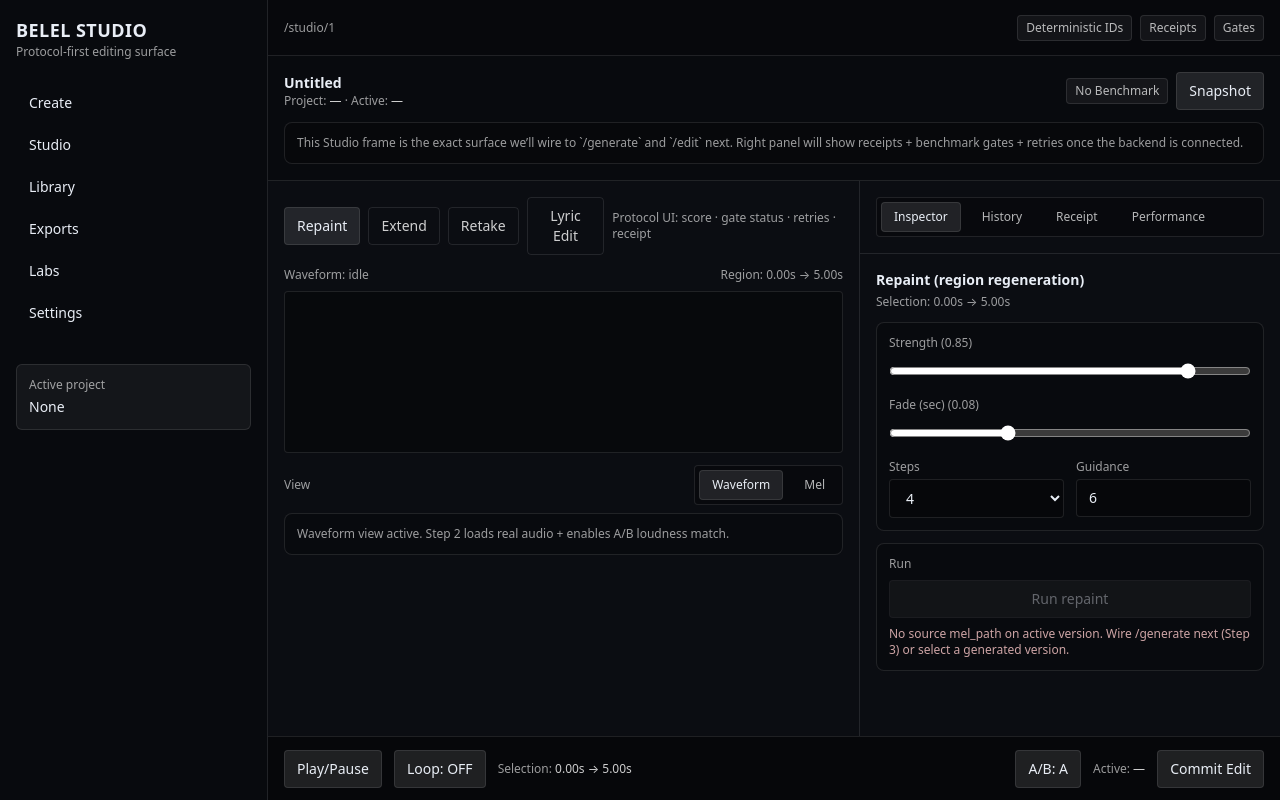
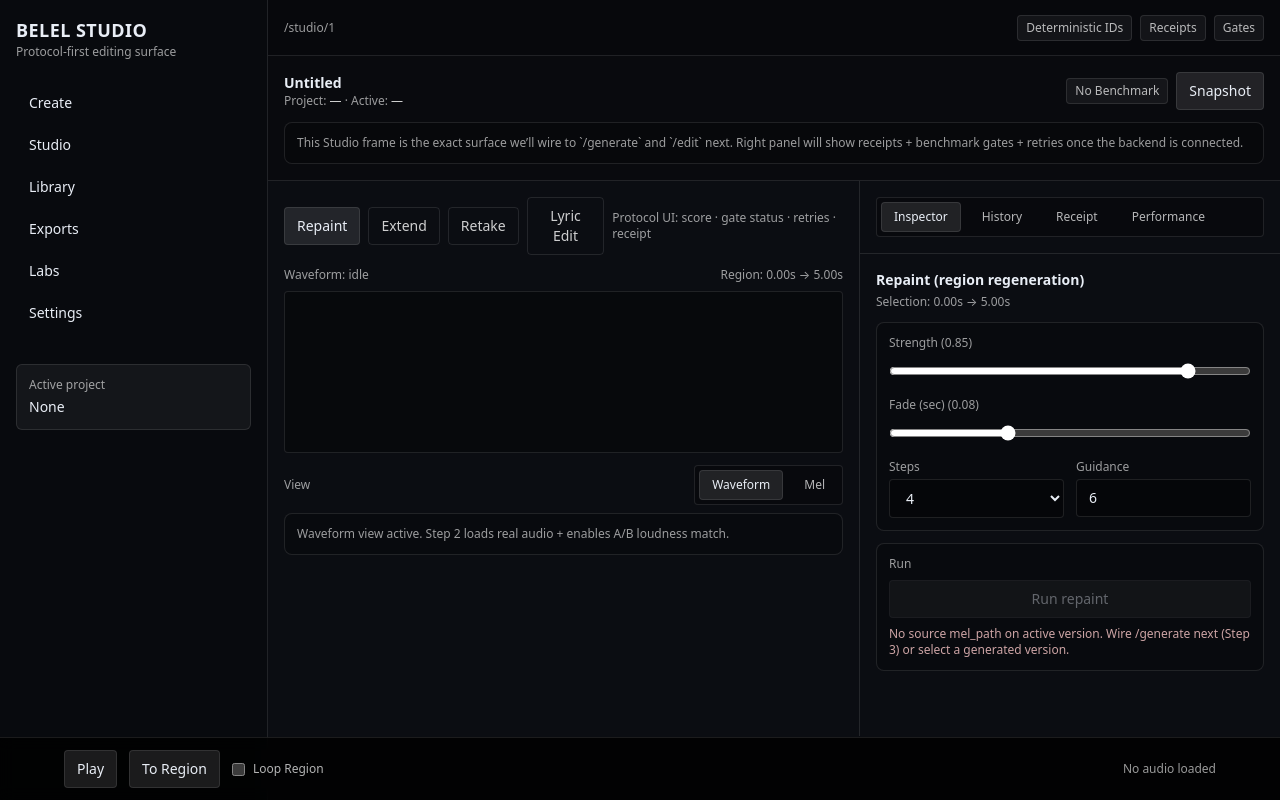
Before and after one commit to TTOPM/be-core-bridge, a Next.js app in the folder BELEL-SING/belel-sing-gen/apps/belel-studio/: page /studio/1 in a window 1280 px wide. Built offline with nearby package versions, Linux system fonts and the light colour scheme; no server answers.

Commit message:
Update BottomTransport.tsx

```diff
--- a/BELEL-SING/belel-sing-gen/apps/belel-studio/src/components/shell/BottomTransport.tsx
+++ b/BELEL-SING/belel-sing-gen/apps/belel-studio/src/components/shell/BottomTransport.tsx
@@ -1,45 +1,106 @@
 "use client";
 
-import React, { useMemo } from "react";
+import React, { useEffect, useMemo, useRef, useState } from "react";
+import { useProjectStore } from "@/lib/state/project.store";
 import { useSelectionStore } from "@/lib/state/selection.store";
-import { useProjectStore } from "@/lib/state/project.store";
-import { ABCompareToggle } from "@/components/studio/ABCompareToggle";
+import { API } from "@/lib/api/routes";
 import { Button } from "@/components/common/Button";
+import { fmt2 } from "@/lib/utils/format";
 
 export function BottomTransport() {
-  const sel = useSelectionStore();
-  const loop = useSelectionStore((s) => s.isLooping);
   const active = useProjectStore((s) => s.activeVersion());
+  const selStart = useSelectionStore((s) => s.startSec);
+  const selEnd = useSelectionStore((s) => s.endSec);
+  const loop = useSelectionStore((s) => s.loop);
+  const setLoop = useSelectionStore((s) => s.setLoop);
 
-  const selectionLabel = useMemo(() => {
-    const a = sel.startSec.toFixed(2);
-    const b = sel.endSec.toFixed(2);
-    return `${a}s → ${b}s`;
-  }, [sel.startSec, sel.endSec]);
+  const audioRef = useRef<HTMLAudioElement | null>(null);
+  const [playing, setPlaying] = useState(false);
+  const [t, setT] = useState(0);
+
+  const wavUrl = useMemo(() => {
+    if (!active?.wav_path) return null;
+    return API.artifacts(active.wav_path);
+  }, [active?.wav_path]);
+
+  useEffect(() => {
+    const a = audioRef.current;
+    if (!a) return;
+
+    const onTime = () => setT(a.currentTime);
+    const onPlay = () => setPlaying(true);
+    const onPause = () => setPlaying(false);
+
+    a.addEventListener("timeupdate", onTime);
+    a.addEventListener("play", onPlay);
+    a.addEventListener("pause", onPause);
+
+    return () => {
+      a.removeEventListener("timeupdate", onTime);
+      a.removeEventListener("play", onPlay);
+      a.removeEventListener("pause", onPause);
+    };
+  }, []);
+
+  useEffect(() => {
+    const a = audioRef.current;
+    if (!a) return;
+
+    // Loop enforcement (simple + reliable)
+    const id = window.setInterval(() => {
+      if (!loop) return;
+      if (!a.duration || !Number.isFinite(a.duration)) return;
+
+      const start = Math.max(0, Math.min(selStart, a.duration));
+      const end = Math.max(0, Math.min(selEnd, a.duration));
+      if (end <= start) return;
+
+      if (a.currentTime >= end) {
+        a.currentTime = start;
+        if (a.paused) a.play().catch(() => {});
+      }
+    }, 120);
+
+    return () => window.clearInterval(id);
+  }, [loop, selStart, selEnd]);
+
+  function togglePlay() {
+    const a = audioRef.current;
+    if (!a) return;
+    if (a.paused) a.play().catch(() => {});
+    else a.pause();
+  }
+
+  function jumpToSelection() {
+    const a = audioRef.current;
+    if (!a || !a.duration) return;
+    a.currentTime = Math.max(0, Math.min(selStart, a.duration));
+  }
 
   return (
-    <footer className="h-16 border-t border-white/10 bg-black/45 px-4 flex items-center gap-3">
-      <Button onClick={() => useProjectStore.getState().togglePlay()} variant="primary">
-        Play/Pause
-      </Button>
+    <div className="fixed left-0 right-0 bottom-0 border-t border-white/10 bg-black/80 backdrop-blur p-3 z-50">
+      <div className="max-w-6xl mx-auto flex items-center gap-3">
+        <audio ref={audioRef} src={wavUrl ?? undefined} preload="auto" />
 
-      <Button onClick={() => useSelectionStore.getState().toggleLoop()} variant="primary">
-        Loop: {loop ? "ON" : "OFF"}
-      </Button>
+        <Button disabled={!wavUrl} onClick={togglePlay}>
+          {playing ? "Pause" : "Play"}
+        </Button>
 
-      <div className="text-xs text-white/60">
-        Selection: <span className="text-white/80">{selectionLabel}</span>
+        <Button disabled={!wavUrl} onClick={jumpToSelection}>
+          To Region
+        </Button>
+
+        <label className="flex items-center gap-2 text-xs text-white/70">
+          <input type="checkbox" checked={loop} onChange={(e) => setLoop(e.target.checked)} />
+          Loop Region
+        </label>
+
+        <div className="flex-1" />
+
+        <div className="text-xs text-white/60">
+          {wavUrl ? `t=${fmt2(t)}s` : "No audio loaded"}
+        </div>
       </div>
-
-      <div className="ml-auto flex items-center gap-3">
-        <ABCompareToggle />
-        <div className="text-xs text-white/60">
-          Active: <span className="text-white/80">{active?.version_id ?? "—"}</span>
-        </div>
-        <Button onClick={() => useProjectStore.getState().commitActive()} variant="primary">
-          Commit Edit
-        </Button>
-      </div>
-    </footer>
+    </div>
   );
 }
```
